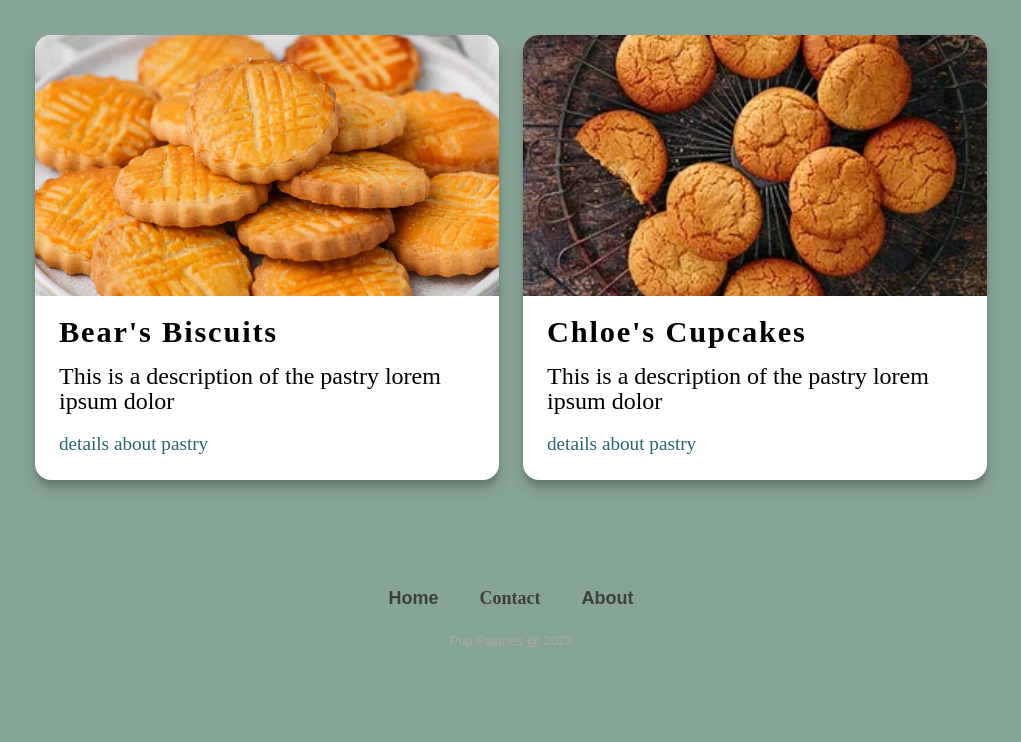
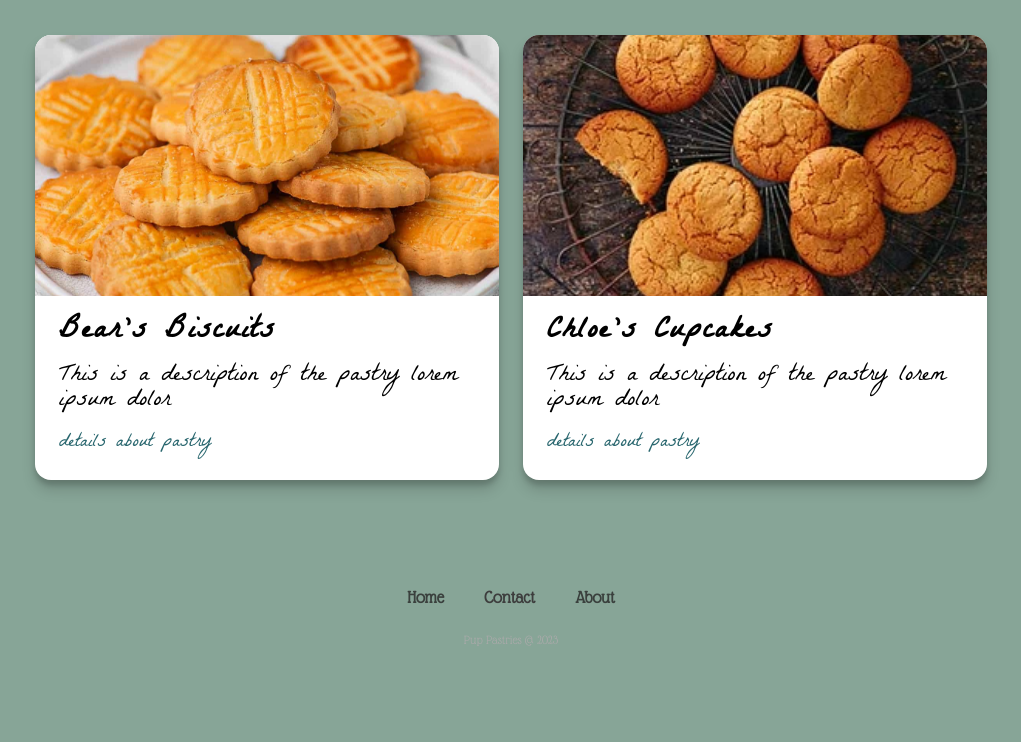
Before and after one commit to LRSORRENTI/MC-Pup-Pastries, a website: page public/index.html in a window 1280 px wide. Shown: the part 561-1303 px from the top of the page, without its empty margins (129-1150 px from the left). Drawn offline with Linux system fonts and the light colour scheme; the site is published under a folder, as on GitHub Pages, so addresses that start at the root find nothing.

```diff
--- a/public/style.css
+++ b/public/style.css
@@ -1,15 +1,15 @@
 @font-face {
   font-family: "GreatVibes";
-  src: url(/fonts/GreatVibes-Regular.ttf);
+  src: url(./fonts/GreatVibes-Regular.ttf);
 }
 @font-face {
   font-family: "GlassAntiqua";
-  src: url(/fonts/GlassAntiqua-Regular.ttf);
+  src: url(./fonts/GlassAntiqua-Regular.ttf);
 }
 
 @font-face {
   font-family: "LaBelleAurore";
-  src: url(/fonts/LaBelleAurore-Regular.ttf);
+  src: url(./fonts/LaBelleAurore-Regular.ttf);
 }
 * {
   margin: 0;
```
Also changed, not shown: public/index.html (+1 -1 lines), server.js (+7 -1 lines).
